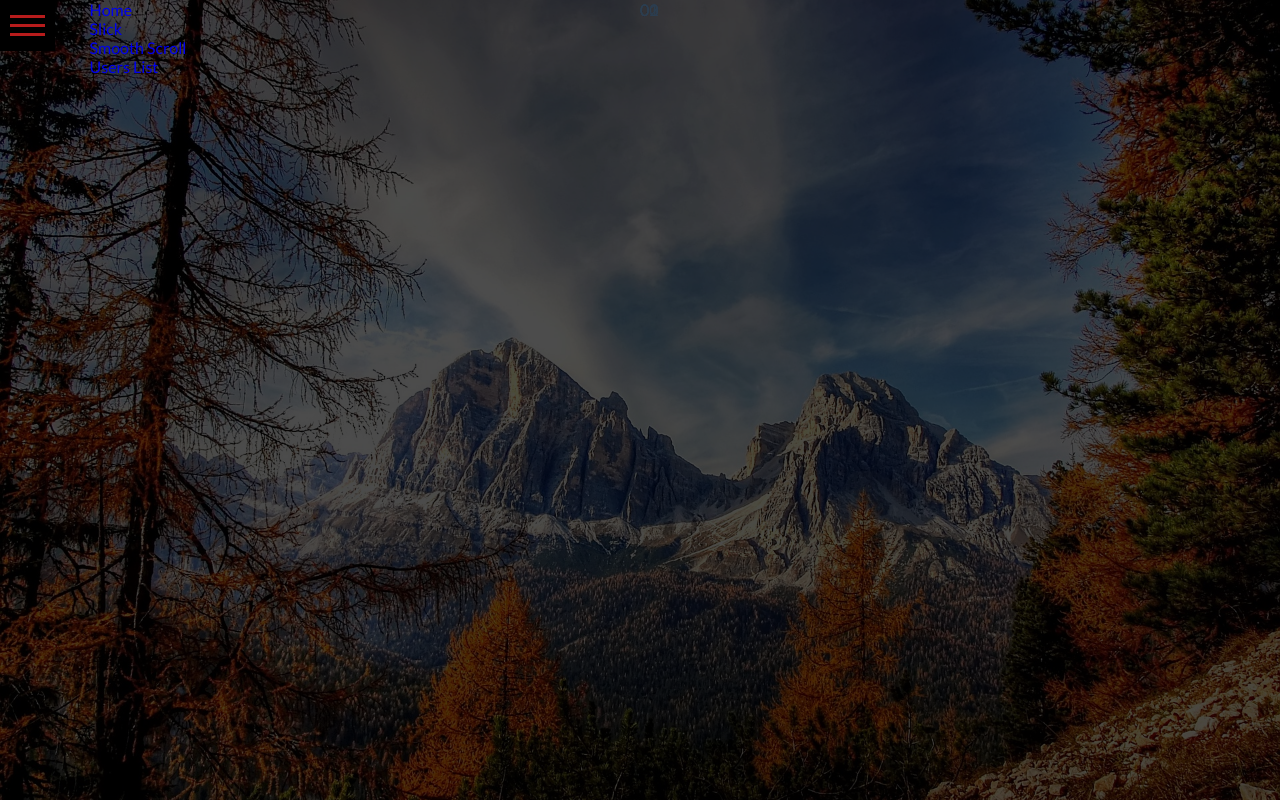
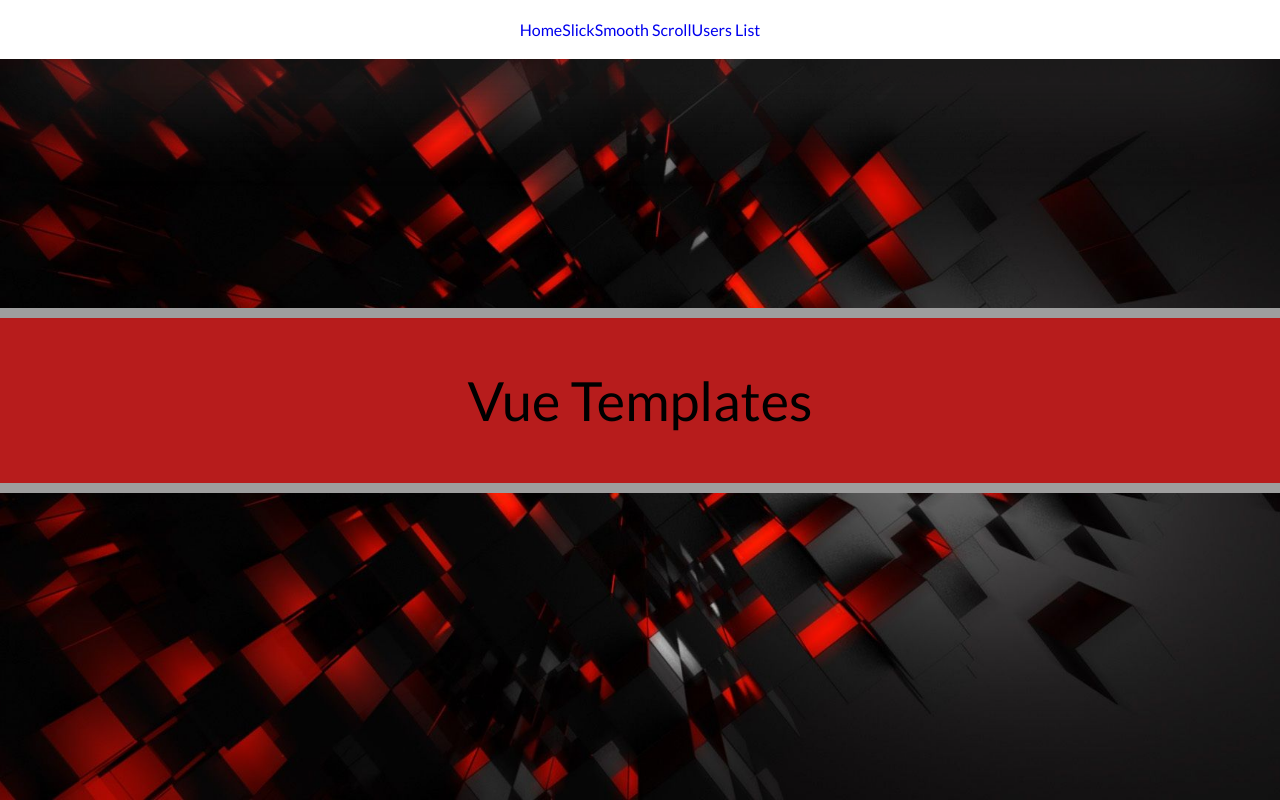
Before and after one commit to YuriyShandor/code-examples, a Vue app: page / in a window 1280 px wide. Built offline with nearby package versions, Linux system fonts and the light colour scheme; what v-hover, v-tooltip, vue-direction-hover, vue-moment would draw is missing.

Commit message:
reinit app

```diff
--- a/src/components/HeaderApp.vue
+++ b/src/components/HeaderApp.vue
@@ -1,46 +1,18 @@
 <template>
-  <div class="header-wrap">
-    <div
-        class="header-menu-btn"
-        :class="{'active': isMenuOpen}"
-        @click="isMenuOpen = !isMenuOpen"
-    >
-      <span class="header-menu-btn__line"></span>
-    </div>
-    <div class="header-menu-block">
-      <div class="header-menu__list">
+  <header class="header">
+    <div class="container">
+      <nav class="header-nav">
         <router-link
-            class="header-menu__list-item"
-            v-for="item in menuItems"
-            :key="item.title"
-            :to="item.link"
+          class="header-nav__item"
+          v-for="item in menuItems"
+          :key="item.title"
+          :to="item.link"
         >
           {{ item.title }}
         </router-link>
-      </div>
-      <div class="header-menu__inner">
-        <div
-            class="header-menu__inner-item"
-            v-for="(item, index) in menuItems"
-            :key="item.title"
-        >
-          <transition
-              name="number"
-              tag="div"
-              class="header-menu__inner-item-number-title"
-          >
-            <div class="header-menu__inner-item-number">
-              <span v-if="index < 10">0</span>
-              <span>{{ index }}</span>
-            </div>
-            <div class="header-menu__inner-item-title">{{ item.title }}</div>
-          </transition>
-
-          <img :src="item.image" alt="" class="header-menu__inner-item-image">
-        </div>
-      </div>
+      </nav>
     </div>
-  </div>
+  </header>
 </template>
 
 <script>
@@ -49,27 +21,22 @@ export default {
   data() {
     return {
       isMenuOpen: false,
-      activeSlide: 0,
       menuItems: [
         {
           title: 'Home',
-          link: '/',
-          image: '/images/mountains/image-01.jpg'
+          link: '/'
         },
         {
           title: 'Slick',
-          link: '/slick',
-          image: '/images/mountains/image-02.jpg'
+          link: '/slick'
         },
         {
           title: 'Smooth Scroll',
-          link: '/smooth-scroll',
-          image: '/images/mountains/image-03.jpg'
+          link: '/smooth-scroll'
         },
         {
           title: 'Users List',
-          link: '/users',
-          image: '/images/mountains/image-04.jpg'
+          link: '/users'
         },
       ]
     }
@@ -81,164 +48,26 @@ export default {
 </script>
 
 <style scoped lang="scss">
-.header-menu-btn {
+.header {
+  width: 100%;
+}
+
+.header-nav {
+  width: 100%;
+  display: flex;
+  align-items: center;
+  justify-content: center;
+  background: #fff;
+  box-shadow: 0 40px 90px rgba(179, 179, 179, 0.2);
   position: fixed;
   top: 0;
   left: 0;
+  padding: 20px 10px;
   z-index: 1000;
-  cursor: pointer;
-  width: 35px + 20;
-  height: 3px * 3 + 6px * 2 + 30;
-  padding-left: 10px;
-  background: #000;
-
-  &:hover {
-    .header-menu-btn__line {
-      &, &::before, &::after {
-        background-color: #b71c1c;
-      }
-    }
-  }
-
-  &.active {
-    .header-menu-btn__line {
-      transform: translate3d(0, (6px + 3px) * -1, 0) rotate(-45deg);
-      transition: transform 0.13s 0.22s cubic-bezier(0.215, 0.61, 0.355, 1),
-      background 0.25s linear;
-
-      &::after {
-        top: 0;
-        opacity: 0;
-        transition: top 0.2s cubic-bezier(0.33333, 0, 0.66667, 0.33333),
-        opacity 0.1s 0.22s linear,
-        background 0.25s linear;
-      }
-
-      &::before {
-        top: 0;
-        transform: rotate(-90deg);
-        transition: top 0.1s 0.16s cubic-bezier(0.33333, 0, 0.66667, 0.33333),
-        transform 0.13s 0.25s cubic-bezier(0.215, 0.61, 0.355, 1),
-        background 0.25s linear;
-      }
-    }
-  }
 }
 
-.header-menu-btn__line {
-  display: block;
-  margin-top: 3px / -2;
-  top: auto;
-  bottom: 15px;
-  transition: transform 0.13s 0.13s cubic-bezier(0.55, 0.055, 0.675, 0.19);
-
-  &, &::before, &::after {
-    content: "";
-    display: block;
-    width: 35px;
-    height: 3px;
-    background-color: #fff;
-    border-radius: 0;
-    position: absolute;
-    transition: transform 0.15s 0.2s ease,
-    background 0.25s linear;
-  }
-
-  &::before {
-    top: (6px * 2 - 2.5) * -1;
-    transition: top 0.12s 0.2s cubic-bezier(0.33333, 0.66667, 0.66667, 1),
-    transform 0.13s cubic-bezier(0.55, 0.055, 0.675, 0.19),
-    background 0.25s linear;
-  }
-
-  &::after {
-    top: (6px * 2 + 3px * 2) * -1;
-    transition: top 0.2s 0.2s cubic-bezier(0.33333, 0.66667, 0.66667, 1),
-    opacity 0.1s linear,
-    background 0.25s linear;
-  }
-}
-
-.header-menu-block {
-  position: fixed;
-  top: 0;
-  left: 0;
-  width: 100vw;
-  height: 100vh;
-  z-index: 999;
-}
-
-.header-menu__list {
-  position: absolute;
-  top: 0;
-  left: 7vw;
-  z-index: 2;
-  width: 43vw;
-  height: 100%;
-  display: flex;
-  flex-direction: column;
-}
-
-.header-menu__inner {
-  position: absolute;
-  top: 0;
-  right: 0;
-  width: 100vw;
-  height: 100%;
-  z-index: 1;
-}
-
-.header-menu__inner-item {
-  width: 100%;
-  height: 100%;
-  display: flex;
-  align-items: center;
-
-  &::after {
-    content: '';
-    display: block;
-    width: 100%;
-    height: 100%;
-    position: absolute;
-    top: 0;
-    left: 0;
-    background: rgba(0, 0, 0, 0.7);
-  }
-}
-
-.header-menu__inner-item-number {
-  width: 50%;
-  height: 100%;
-  position: absolute;
-  top: 0;
-  right: 0;
-  z-index: 2;
-}
-
-.slide-number-enter-active {
-  transition: all .3s ease;
-}
-
-.slide-number-leave-active {
-  transition: all .3s ease;
-}
-
-.slide-number-enter, .slide-number-leave-to {
-  transform: translateX(10px);
-  opacity: 0;
-}
-
-.header-menu__inner-item-title {
-  display: none;
-}
-
-.header-menu__inner-item-image {
-  display: block;
-  width: 100%;
-  height: 100%;
-  object-fit: cover;
-  position: absolute;
-  top: 0;
-  left: 0;
+.header-nav__item {
+  font-size: 16px;
+  font-weight: 500;
 }
 </style>
--- a/src/components/Home.vue
+++ b/src/components/Home.vue
@@ -1,7 +1,7 @@
 <template>
   <div class="banner">
     <div class="banner-ttl">Vue Templates</div>
-    <img src="/images/banner-bg.jpg" alt="" class="banner-img">
+    <img src="images/banner-bg.jpg" alt="" class="banner-img">
   </div>
 </template>
 
@@ -9,9 +9,7 @@
   export default {
     name: 'Home',
     data() {
-      return {
-        publicPath: process.env.BASE_URL
-      }
+
     },
     computed: {
 
```
Also changed, not shown: src/App.vue (+2 -26 lines), 2 other files (tests, documents, lock files or other folders).
